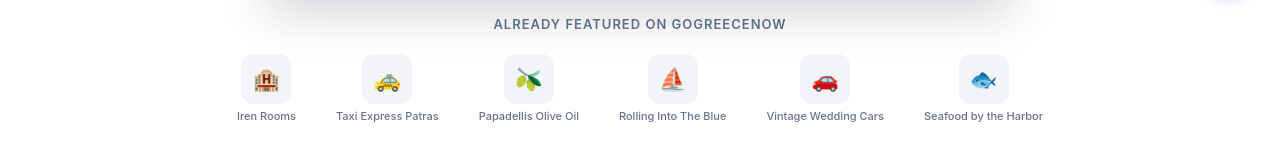
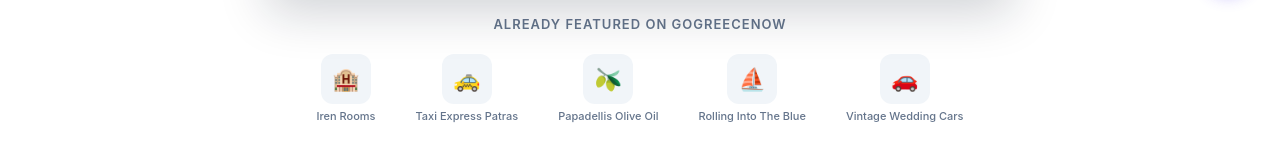
Before and after one commit to xristoskout/forumgreece, a Next.js app: page /en/promotion in a window 1280 px wide. Shown: the part 786-943 px from the top of the page. Built offline with nearby package versions, Linux system fonts and the light colour scheme; a web font is replaced by a local one.

Commit message:
Fix trust bar: remove fake Seafood by the Harbor entry

```diff
--- a/app/[lang]/promotion/promotion-client.tsx
+++ b/app/[lang]/promotion/promotion-client.tsx
@@ -22,7 +22,6 @@ const t = {
   trust_logo3: { en: "Papadellis Olive Oil", el: "Papadellis Ελαιόλαδο" },
   trust_logo4: { en: "Rolling Into The Blue", el: "Rolling Into The Blue" },
   trust_logo5: { en: "Vintage Wedding Cars", el: "Vintage Wedding Cars" },
-  trust_logo6: { en: "Seafood by the Harbor", el: "Seafood by the Harbor" },
   trust_stat1_num: { en: "15,000+", el: "15,000+" },
   trust_stat1_label: { en: "Monthly Readers", el: "Μηνιαίοι Αναγνώστες" },
   trust_stat2_num: { en: "50+", el: "50+" },
@@ -234,7 +233,6 @@ const trustLogos = [
   { num: "3", icon: "🫒", nameKey: "trust_logo3" },
   { num: "4", icon: "⛵", nameKey: "trust_logo4" },
   { num: "5", icon: "🚗", nameKey: "trust_logo5" },
-  { num: "6", icon: "🐟", nameKey: "trust_logo6" },
 ];
 
 const painPoints = [
```
